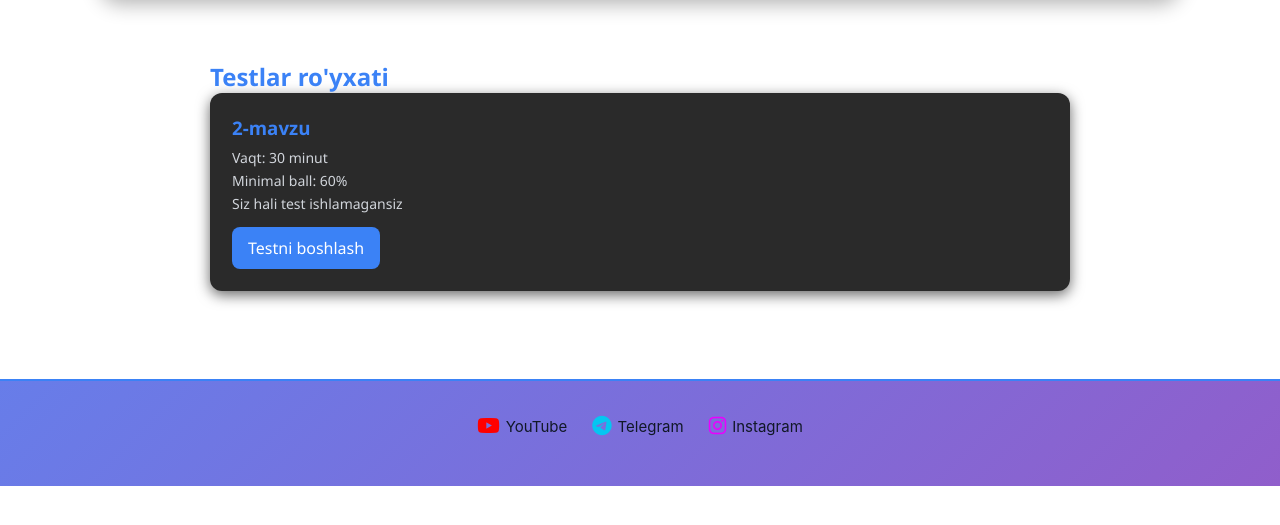
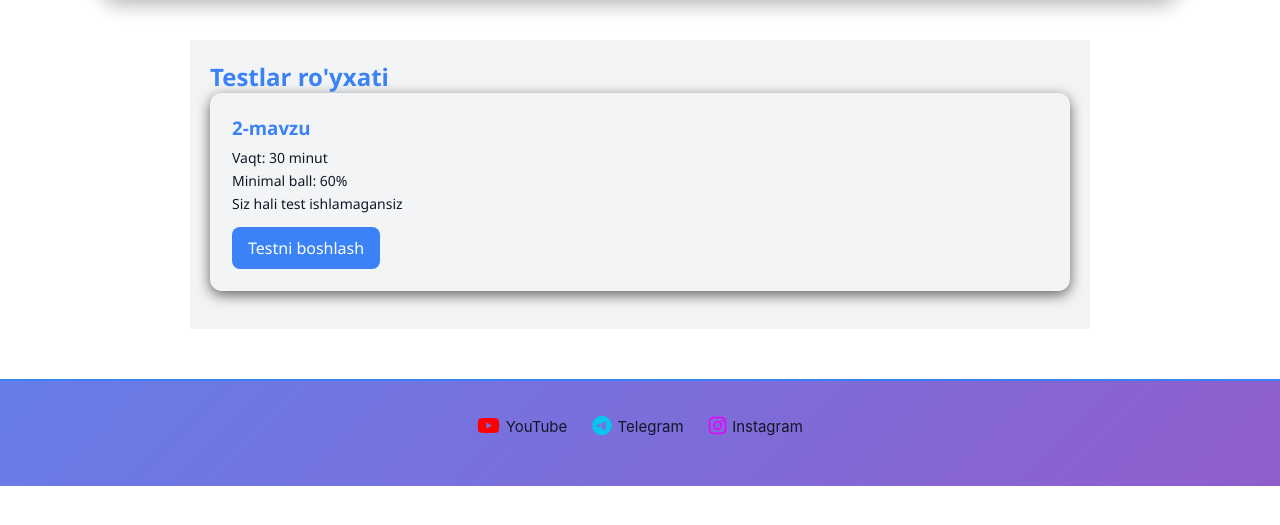
Before and after one commit to ozodbekjon01/education_site, a Flask app: page /student/tests in a window 1280 px wide. Shown: the part 80-605 px from the top of the page. Run offline with Flask 3, Linux system fonts and the light colour scheme; a user stored in the database is signed in; data comes from the database, SQL or seed files in the repository; both versions use the stored data as it was after the commit.

Commit message:
Yangi o‘zgarishlar qo‘shildi 3

```diff
--- a/templates/student/tests.html
+++ b/templates/student/tests.html
@@ -10,7 +10,7 @@
     margin:auto;
     padding:20px;
     font-family:'Segoe UI', Tahoma, Geneva, Verdana, sans-serif;
-    color:#f5f5f5; /* matn oq rangda */
+    background: var(--card-bg);color: var(--text-color); /* matn oq rangda */
 }
 
 .test-list h2{
@@ -27,6 +27,7 @@
     box-shadow:0 4px 14px rgba(0,0,0,0.6);
     transition:0.2s;
     color:#f5f5f5;
+    background: var(--card-bg);color: var(--text-color);
 }
 
 .test-item:hover{
@@ -44,6 +45,7 @@
     margin:4px 0;
     color:#d1d5db;
     font-size:14px;
+    background: var(--card-bg);color: var(--text-color);
 }
 
 /* Buttons */
```
Also changed, not shown: database.db, 1 other file.
